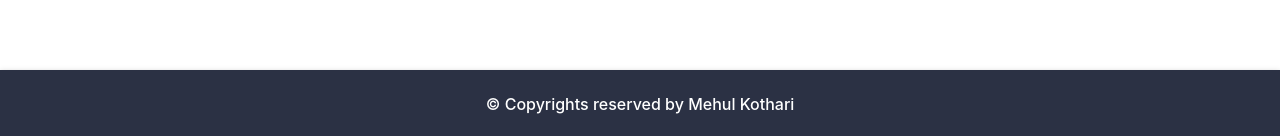
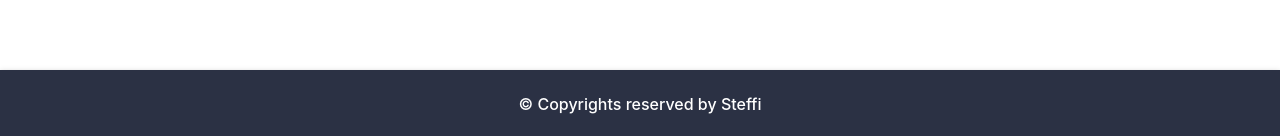
Before and after one commit to Steffi724/Group_A29_2, a React (Create React App) app: page / in a window 1280 px wide. Shown: the part 1073-1209 px from the top of the page. Built offline with nearby package versions, Linux system fonts and the light colour scheme; no server answers.

Commit message:
Update footer.js

```diff
--- a/src/Containers/footer/footer.js
+++ b/src/Containers/footer/footer.js
@@ -7,7 +7,7 @@ function footer() {
     return (
         <>
             <footer className="fadeInUp col-md-12">
-                <a href="https://github.com/mehulk05/Blogapp-using-MERN" className="button github"><svg xmlns="http://www.w3.org/2000/svg"
+                <a href="https://github.com/Steffi724/Group_A29_2/tree/master" className="button github"><svg xmlns="http://www.w3.org/2000/svg"
                     width="24" height="24" viewBox="0 0 24 24" fill="none" stroke="currentColor" strokeWidth="2"
                     strokeLinecap="round" strokeLinejoin="round">
                     <path
@@ -25,7 +25,7 @@ function footer() {
 
                 <SocialMediaHorizontal />
             </footer>
-            <h5 className="text-center copyright"> © Copyrights reserved by Mehul Kothari</h5>
+            <h5 className="text-center copyright"> © Copyrights reserved by Steffi</h5>
         </>
     )
 }
```
